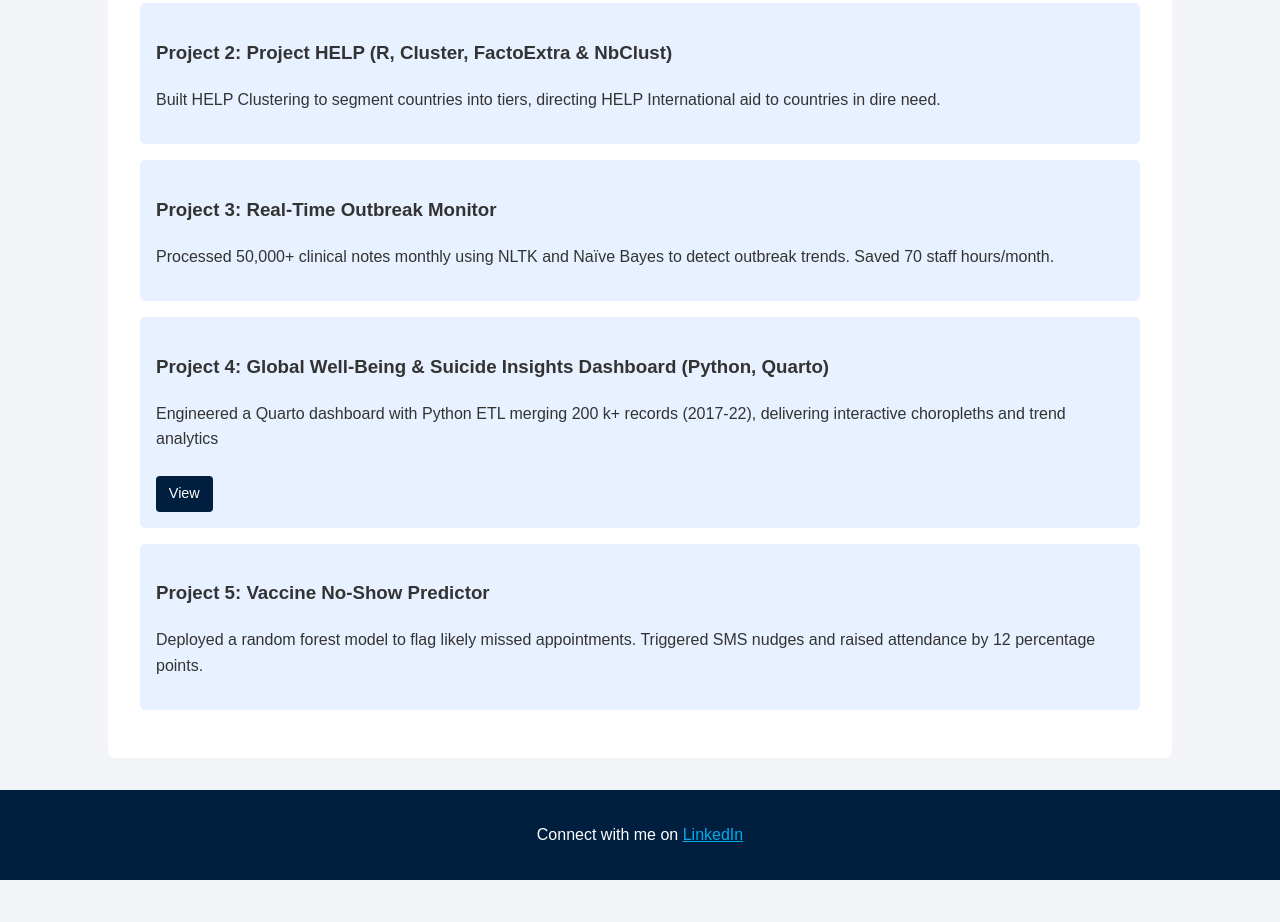
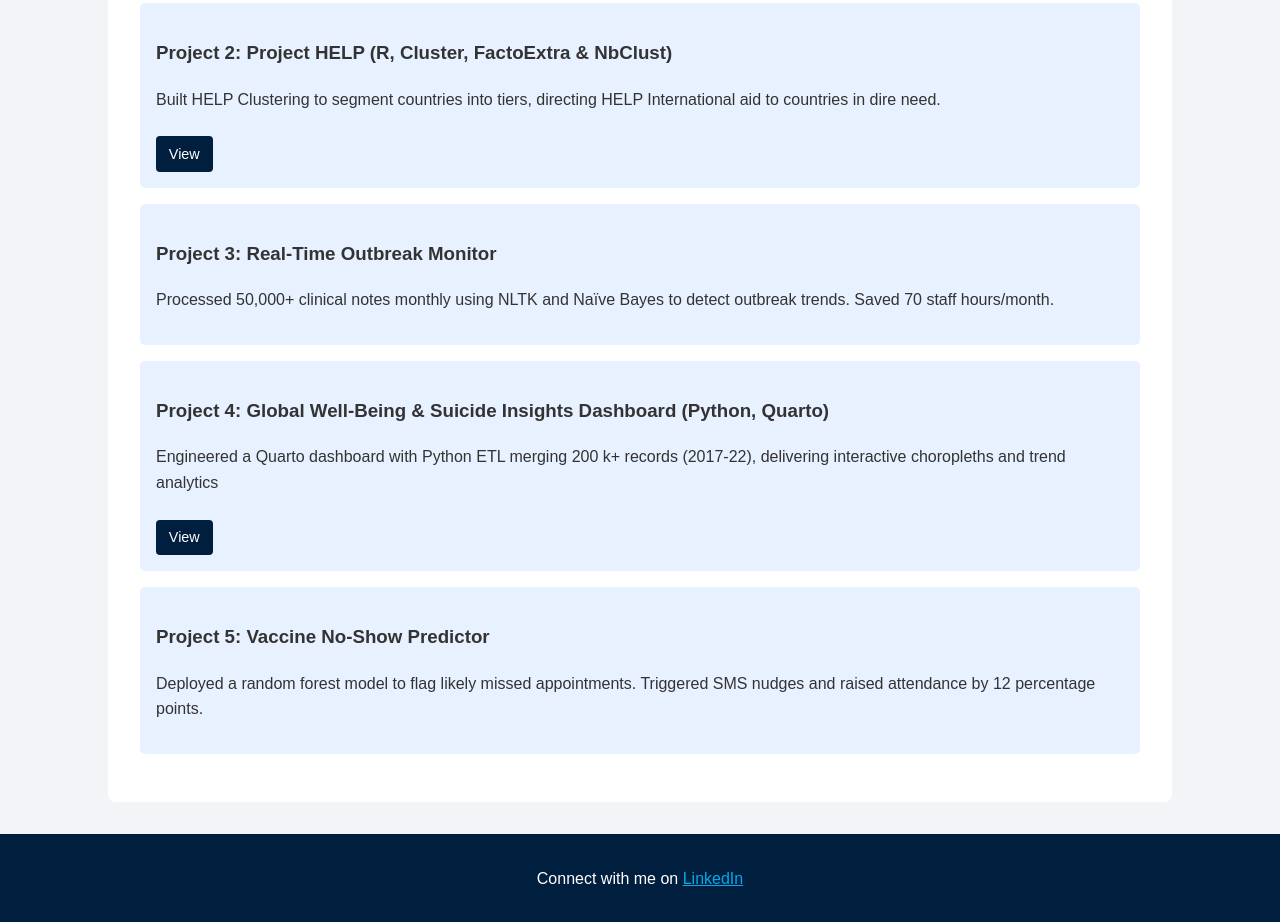
Before and after one commit to DATAWoman2005/personal-website, a plain HTML site: page index.html in a window 1280 px wide. Shown: the part 1115-2037 px from the top of the page. Before the commit the page ends 1995 px from the top, so only its background shows below. Drawn offline with Linux system fonts and the light colour scheme.

Commit message:
Update index.html

```diff
--- a/index.html
+++ b/index.html
@@ -98,6 +98,7 @@
     <div class="project">
       <h3>Project 2: Project HELP  (R, Cluster, FactoExtra & NbClust)</h3>
       <p>Built HELP Clustering to segment countries into tiers, directing HELP International aid to countries in dire need.</p>
+      <a href="https://datawoman2005.shinyapps.io/HELP_app/" class="btn" target="_blank" rel="noopener">View</a>
     </div>
     <div class="project">
       <h3>Project 3: Real-Time Outbreak Monitor</h3>
```
